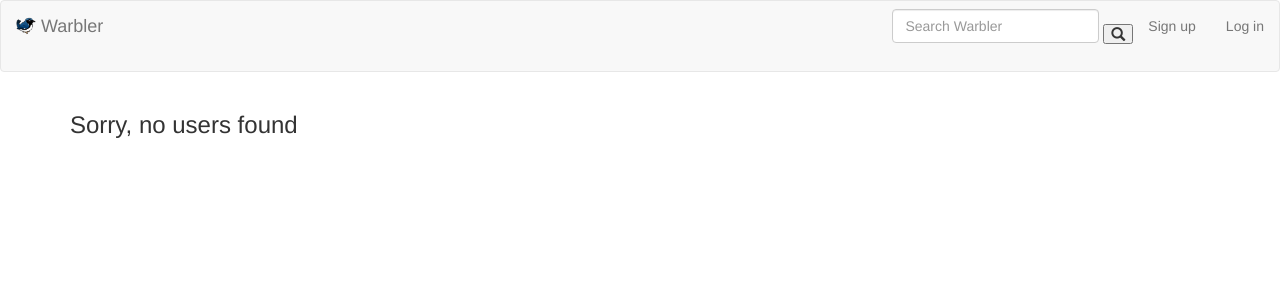
After one commit to Mhowitt/Warbler-Project, a Flask app: page /users/ in a window 1280 px wide. The commit adds this page. Shown: the top 300 px of the page. Run offline with Flask 2, Linux system fonts and the light colour scheme; some libraries are stand-ins or nearby versions.

Commit message:
Search for users

```diff
--- a/project/templates/base.html
+++ b/project/templates/base.html
@@ -27,6 +27,14 @@
         </a>
       </div>
       <ul class="nav navbar-nav navbar-right">
+        <li>
+          <form class="navbar-form navbar-right" action={{url_for('users.index')}} method='GET'>
+            <div class="form-group">
+              <input type="text" name="q" class="form-control" placeholder="Search Warbler">
+            </div>
+            <button type="submit" class="glyphicon glyphicon-search"></button>
+          </form>
+        </li>
         {% if current_user.is_anonymous %}
           <li><a href="{{ url_for('users.signup') }}">Sign up</a></li>
           <li><a href="{{ url_for('users.login') }}">Log in</a></li>
--- /dev/null
+++ b/project/users/templates/users/index.html
@@ -0,0 +1,18 @@
+{% extends 'base.html' %}
+
+{% block content %}
+{% if users|length == 0  %}
+<h3>Sorry, no users found</h3>
+{% else %}
+<ul>
+{% for user in users%}
+  <li>
+    <a href="{{url_for('users.show', id=user.id)}}">
+      {{user.username}}
+      <img src="{{user.image_url}}">
+    </a>
+  </li>
+{% endfor %}
+</ul>
+{% endif %}
+{% endblock %}
--- a/project/users/views.py
+++ b/project/users/views.py
@@ -20,6 +20,16 @@ def ensure_correct_user(fn):
             return redirect(url_for('root'))
         return fn(*args, **kwargs)
     return wrapper
+
+@users_blueprint.route('/', methods=["GET"])
+def index():
+  search = request.args.get('q')
+  users = None
+  if search is None or search == '':
+    users = User.query.all()
+  else:
+    users = User.query.filter(User.username.like("%%%s%%" % search)).all()
+  return render_template('users/index.html', users=users )
 
 @users_blueprint.route('/signup', methods=["GET", "POST"])
 def signup():
```
